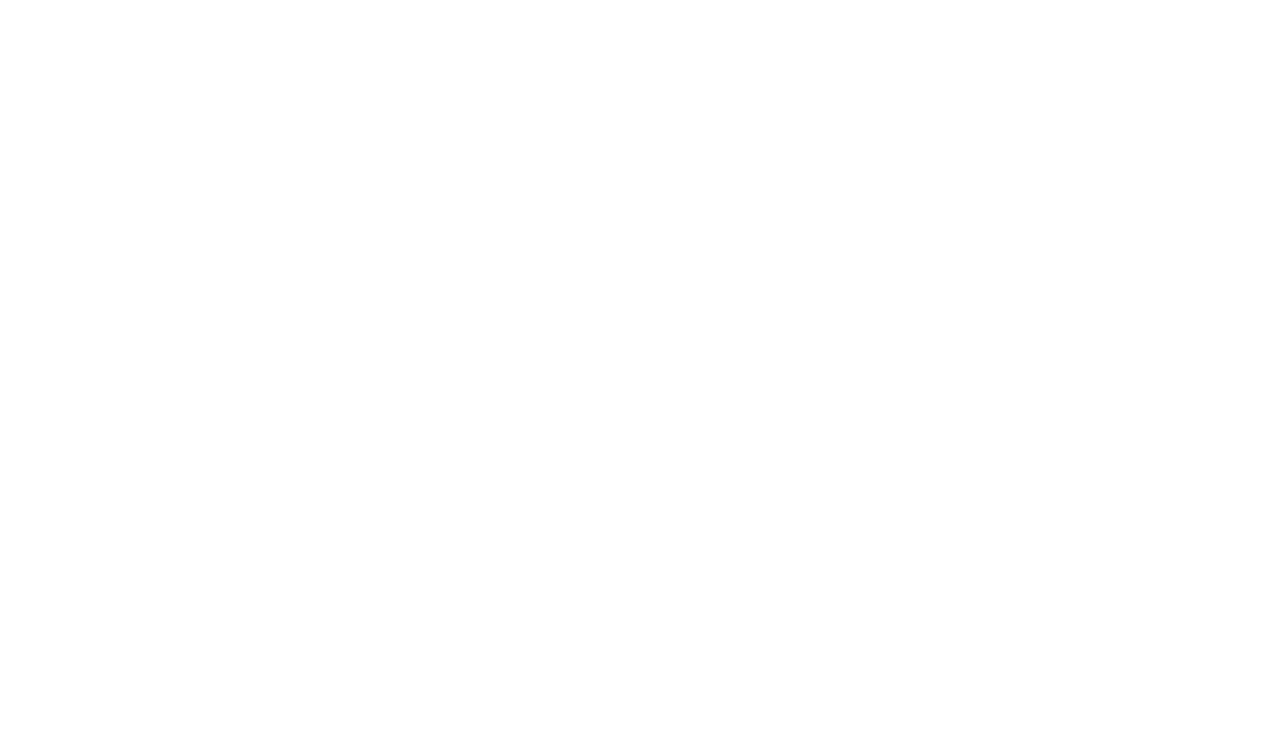
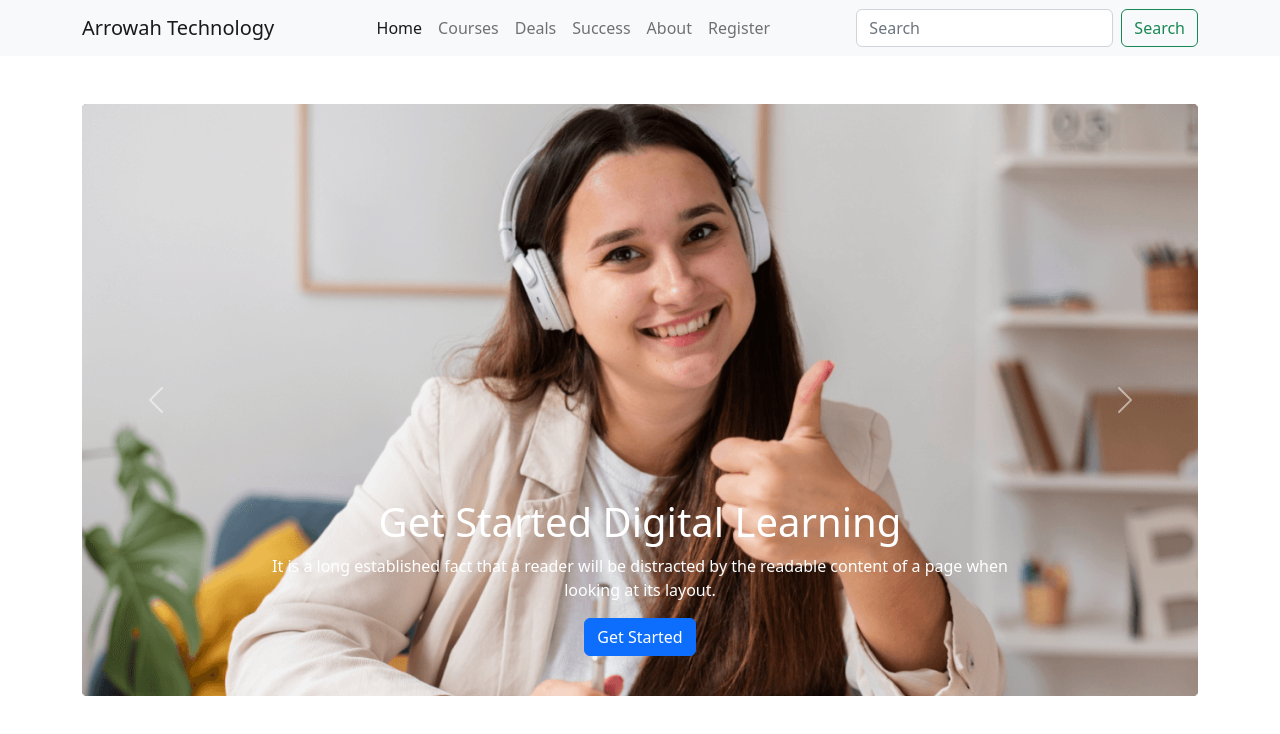
Before and after one commit to mdferdousalam/assignment3-css-framework, a plain HTML site: page index.html in a window 1280 px wide. Drawn offline with Linux system fonts and the light colour scheme.

Commit message:
Header Items (carousel and Navigation addded)

```diff
--- a/index.html
+++ b/index.html
@@ -12,6 +12,154 @@
     <link rel="stylesheet" href="style/style.css" />
   </head>
   <body>
+    <header>
+      <!-- navbar -->
+      <nav class="navbar navbar-expand-lg bg-light">
+        <div class="container">
+          <a class="navbar-brand" href="#">Arrowah Technology</a>
+          <button
+            class="navbar-toggler"
+            type="button"
+            data-bs-toggle="collapse"
+            data-bs-target="#navbarSupportedContent"
+            aria-controls="navbarSupportedContent"
+            aria-expanded="false"
+            aria-label="Toggle navigation"
+          >
+            <span class="navbar-toggler-icon"></span>
+          </button>
+          <div class="collapse navbar-collapse" id="navbarSupportedContent">
+            <ul class="navbar-nav mx-auto me-auto mb-2 mb-lg-0">
+              <li class="nav-item">
+                <a class="nav-link active" aria-current="page" href="#">Home</a>
+              </li>
+              <li class="nav-item">
+                <a class="nav-link" href="#">Courses</a>
+              </li>
+              <li class="nav-item">
+                <a class="nav-link" href="#">Deals</a>
+              </li>
+              <li class="nav-item">
+                <a class="nav-link" href="#">Success</a>
+              </li>
+              <li class="nav-item">
+                <a class="nav-link" href="#">About</a>
+              </li>
+              <li class="nav-item">
+                <a class="nav-link" href="#">Register</a>
+              </li>
+            </ul>
+            <form class="d-flex" role="search">
+              <input
+                class="form-control me-2"
+                type="search"
+                placeholder="Search"
+                aria-label="Search"
+              />
+              <button class="btn btn-outline-success" type="submit">
+                Search
+              </button>
+            </form>
+          </div>
+        </div>
+      </nav>
+
+      <!-- Carousel with text and button-->
+
+      <div
+        id="carouselExampleCaptions"
+        class="container my-5 carousel slide"
+        data-bs-ride="false"
+      >
+        <div class="carousel-inner">
+          <!-- single Item -->
+          <div class="carousel-item active">
+            <img
+              src="images/cover/cover-1.png"
+              class="d-block w-100"
+              alt="laddies"
+            />
+            <div class="carousel-caption d-md-block">
+              <h1>Get Started Digital Learning</h1>
+              <p>
+                It is a long established fact that a reader will be distracted
+                by the readable content of a page when looking at its layout.
+              </p>
+              <div class="btn btn-primary">Get Started</div>
+            </div>
+          </div>
+
+          <!-- single item -->
+
+          <div class="carousel-item">
+            <img
+              src="images/cover/cover-2.jpg"
+              class="d-block w-100"
+              alt="laddies"
+            />
+            <div class="carousel-caption d-md-block">
+              <h1>Get Started Digital Learning</h1>
+              <p>
+                It is a long established fact that a reader will be distracted
+                by the readable content of a page when looking at its layout.
+              </p>
+              <div class="btn btn-primary">Get Started</div>
+            </div>
+          </div>
+
+          <!-- single item -->
+
+          <div class="carousel-item">
+            <img
+              src="images/cover/cover-3.jpg"
+              class="d-block w-100"
+              alt="loughing lady"
+            />
+            <div class="carousel-caption d-md-block">
+              <h1>Get Started Digital Learning</h1>
+              <p>
+                It is a long established fact that a reader will be distracted
+                by the readable content of a page when looking at its layout.
+              </p>
+              <div class="btn btn-primary">Get Started</div>
+            </div>
+          </div>
+        </div>
+        <button
+          class="carousel-control-prev"
+          type="button"
+          data-bs-target="#carouselExampleCaptions"
+          data-bs-slide="prev"
+        >
+          <span class="carousel-control-prev-icon" aria-hidden="true"></span>
+          <span class="visually-hidden">Previous</span>
+        </button>
+        <button
+          class="carousel-control-next"
+          type="button"
+          data-bs-target="#carouselExampleCaptions"
+          data-bs-slide="next"
+        >
+          <span class="carousel-control-next-icon" aria-hidden="true"></span>
+          <span class="visually-hidden">Next</span>
+        </button>
+      </div>
+    </header>
+
+    <main>
+      <!-- Popular Courses -->
+      <section></section>
+
+      <!-- Ready to Join -->
+      <section></section>
+
+      <!-- frequently asked Questions -->
+      <section></section>
+
+      <!-- trusted companies -->
+      <section></section>
+    </main>
+    <footer></footer>
     <script src="bootstrap/bootstrap.min.js"></script>
   </body>
 </html>
```
